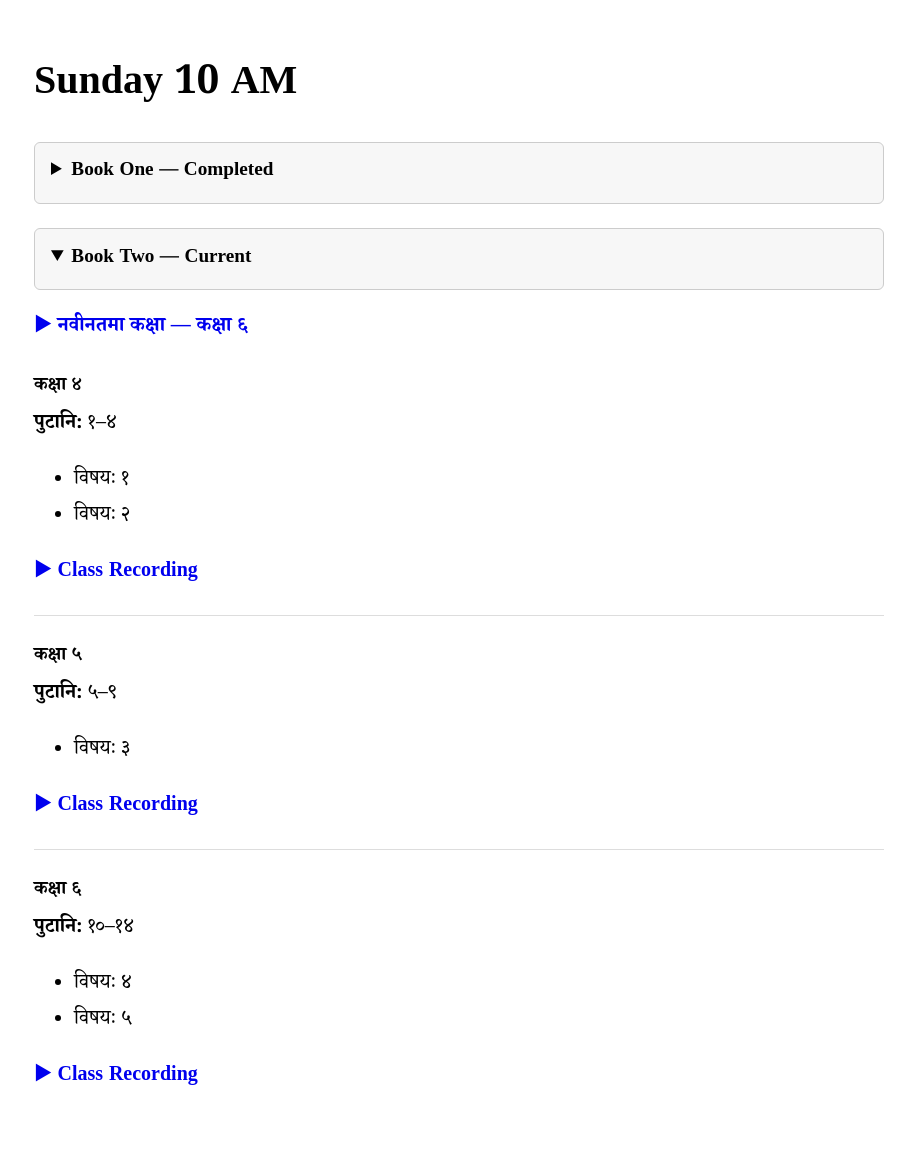
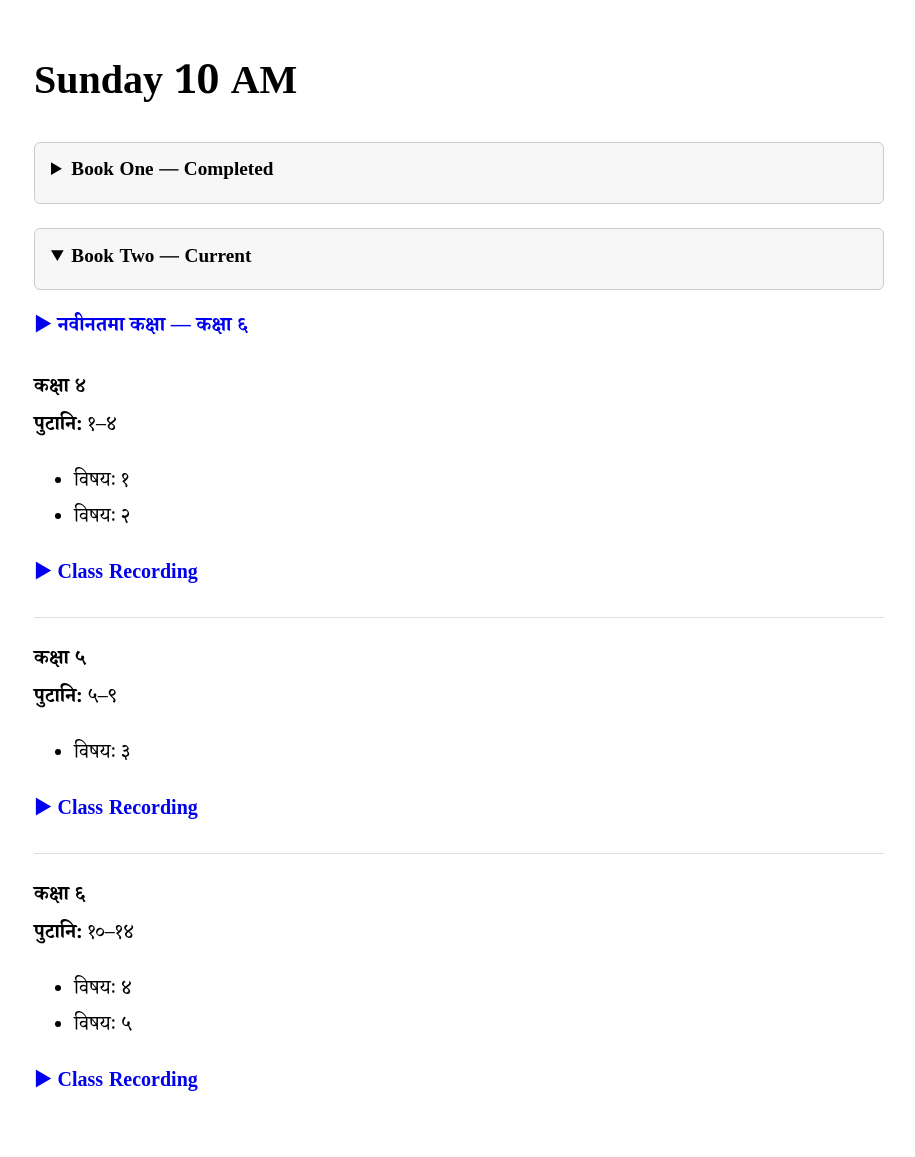
Before and after one commit to samskritaamritam/samskritaamritam, a Jekyll site: the page built from class-test.md, in a window 1280 px wide. Shown: the whole page, without its empty margins (181-1096 px from the left). Built offline with Jekyll 4.4.1, drawn with Linux system fonts in a browser that asks for light colours; some web fonts are replaced.

Commit message:
Style book sections and class entry

```diff
--- a/assets/css/style.css
+++ b/assets/css/style.css
@@ -41,7 +41,7 @@ details[open] summary {
 details h2 {
     margin-top: 1.8rem;
     margin-bottom: 0.4rem;
-    font-size: 1.15rem;
+    font-size: 1.25rem;
 }
 
 details h2 + p {
```
